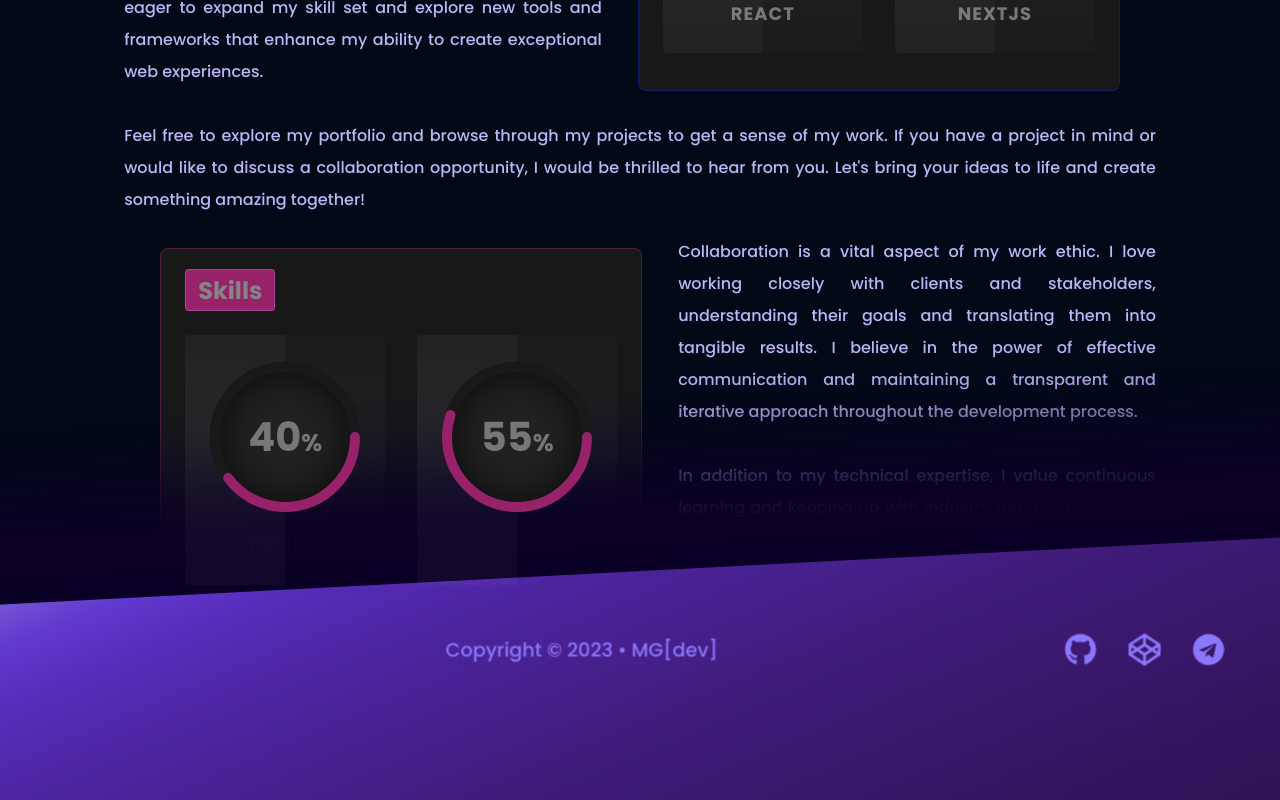
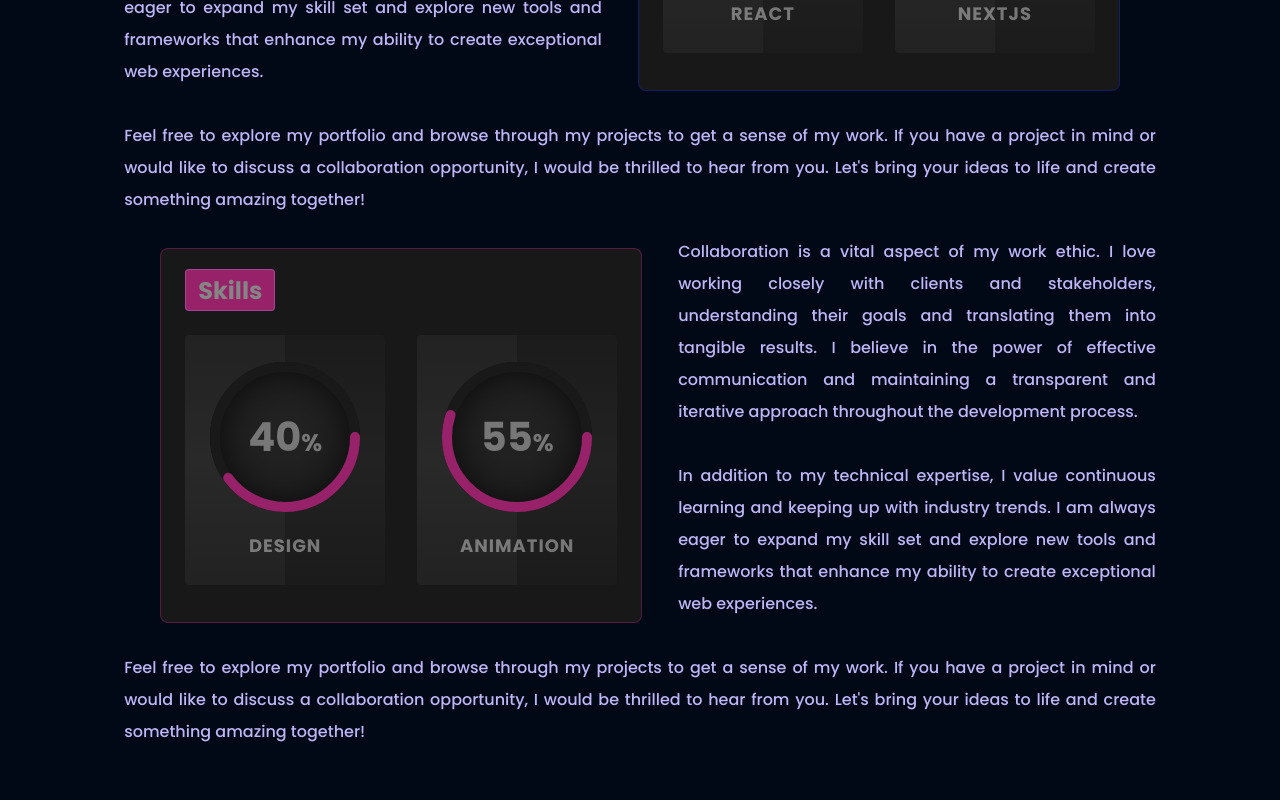
Before and after one commit to midcenturydude7/nextjs-portfolio-site, a Next.js app: page /about in a window 1280 px wide. Shown: the part 1126-1926 px from the top of the page. Built offline with nearby package versions, Linux system fonts and the light colour scheme.

Commit message:
Need to update Footer styles for routes

```diff
--- a/app/about/page.jsx
+++ b/app/about/page.jsx
@@ -17,7 +17,7 @@ const About = () => {
         isNavOpen={isNavOpen}
         isMobile={isMobile}
       />
-      <FooterRoute />
+      {/* <FooterRoute /> */}
     </div>
   );
 };
```
